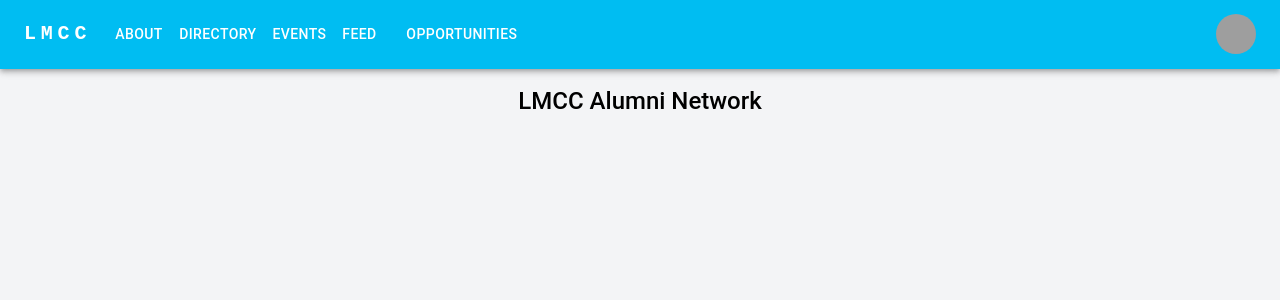
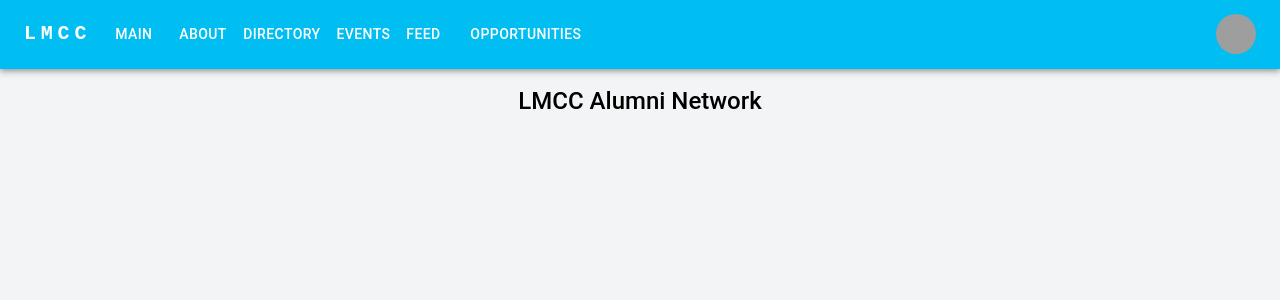
Before and after one commit to elipaulman/Alumni_Network_Platform, a React (Create React App) app in the folder front-end/: page / in a window 1280 px wide. Shown: the top 300 px of the page. Built offline with nearby package versions, Linux system fonts and the light colour scheme; grey boxes are pictures that could not be loaded.

Commit message:
Readded main page

```diff
--- a/front-end/src/App.js
+++ b/front-end/src/App.js
@@ -4,6 +4,7 @@ import './App.css';
 import Navbar from './components/Navbar';
 import CenteredTitle from './components/CenteredTitle';
 import About from './pages/About';
+import Main from "./pages/Main";
 import Directory from './pages/Directory';
 import Events from './pages/Events';
 import Feed from './pages/Feed';
@@ -23,6 +24,8 @@ function App() {
             <Route path="/events" element={<Events />} />
             <Route path="/feed" element={<Feed />} />
             <Route path="/opportunities" element={<Opportunities />} />
+            <Route path="/main" element={<Main />} />
+
           </Routes>
         </div>
       </div>
--- a/front-end/src/components/Navbar.jsx
+++ b/front-end/src/components/Navbar.jsx
@@ -13,7 +13,7 @@ import Button from '@mui/material/Button';
 import Tooltip from '@mui/material/Tooltip';
 import MenuItem from '@mui/material/MenuItem';
 
-const pages = ['About', 'Directory', 'Events', 'Feed', 'Opportunities'];
+const pages = ['Main','About', 'Directory', 'Events', 'Feed', 'Opportunities'];
 const settings = ['Profile', 'Account', 'Dashboard', 'Logout'];
 
 function Navbar() {
```
Also changed, not shown: front-end/src/components/Card.jsx (added).
